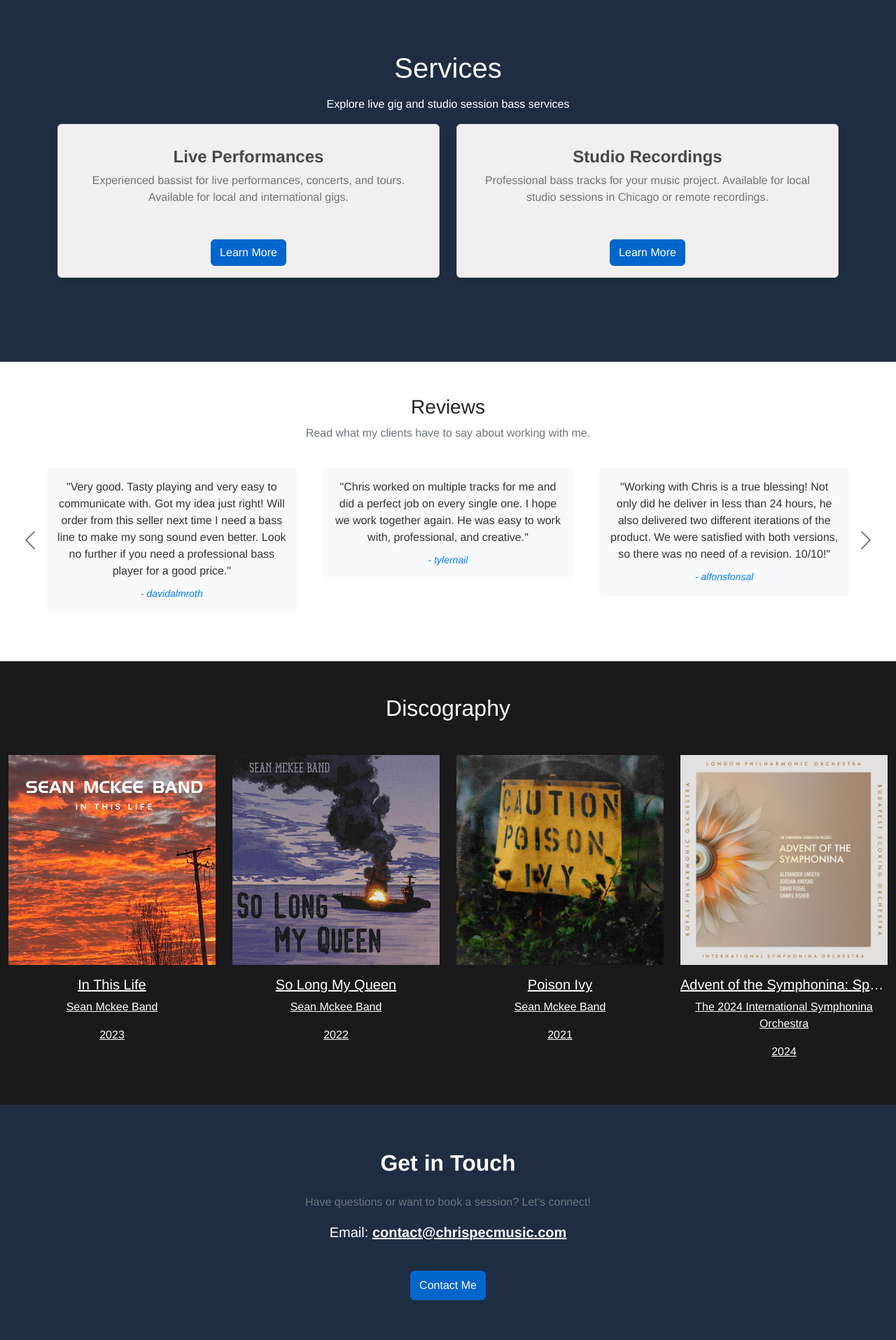
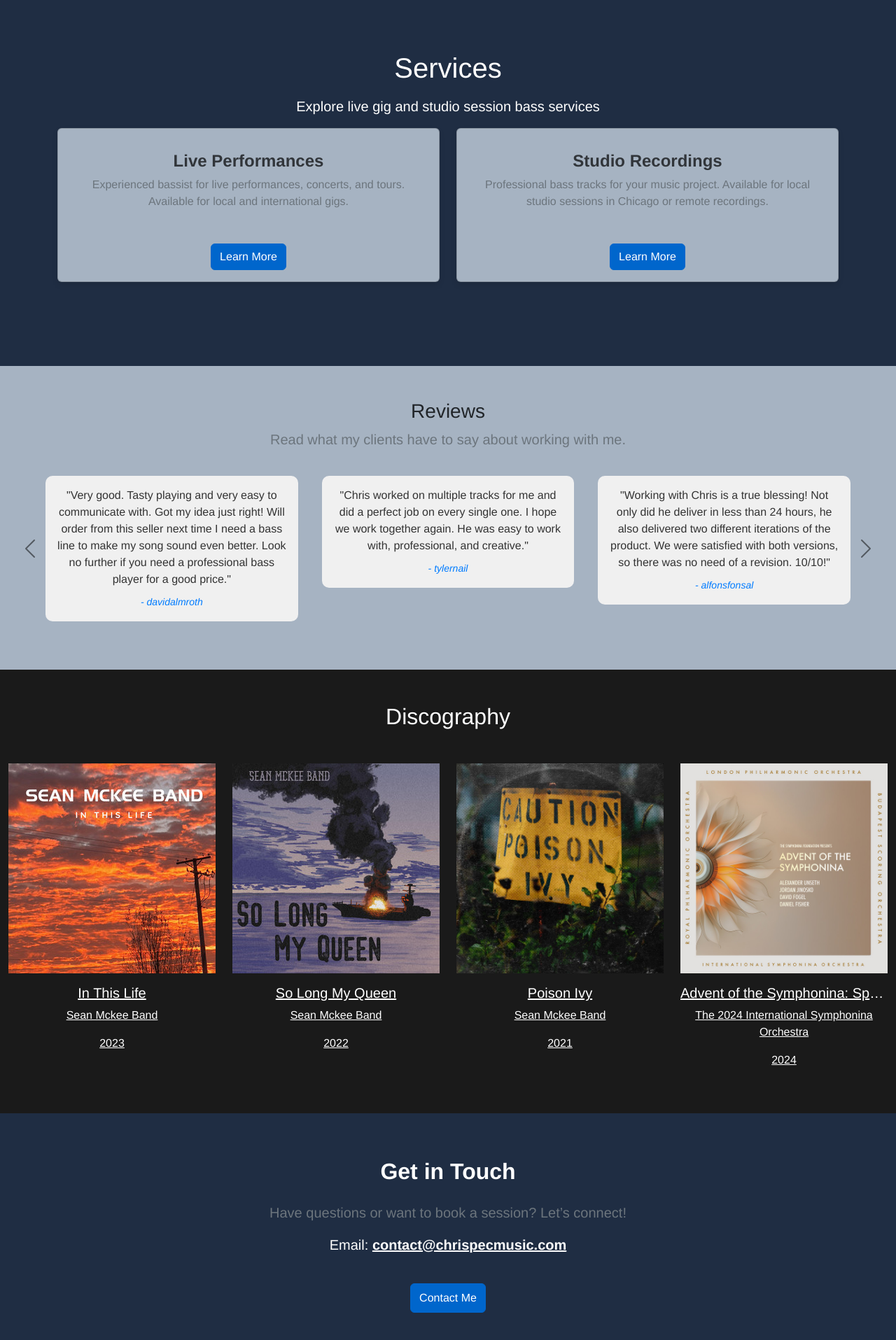
Before and after one commit to cpecoraro18/chrispecmusic, a Nuxt app in the folder frontend/: page / in a window 1280 px wide. Shown: the part 1069-2984 px from the top of the page at 70% size. Built offline with nearby package versions, Linux system fonts and the light colour scheme.

Commit message:
More cleanup

```diff
--- a/frontend/app.vue
+++ b/frontend/app.vue
@@ -68,6 +68,10 @@ body {
   margin-bottom: 5em;
 }
 
+.bg-light-blue {
+  background-color: var(--bg-light-blue);
+}
+
 .btn-primary {
   background-color: var(--primary);
   border-color: var(--primary);
--- a/frontend/components/ReviewList.vue
+++ b/frontend/components/ReviewList.vue
@@ -1,5 +1,5 @@
 <template>
-  <div class="container-fluid py-3 bg-white review-container">
+  <div class="container-fluid py-3 bg-light-blue review-container">
     <div id="reviewCarousel" class="carousel slide" data-bs-ride="carousel" data-bs-interval="10000">
       <div class="carousel-inner px-5">
         <div
@@ -178,7 +178,7 @@ export default {
 }
 
 .review-item {
-  background-color: #f8f9fa;
+  background-color: var(--bg-light);
   border-radius: 10px;
   padding: 20px;
   margin: 5px;
--- a/frontend/components/ServiceCards.vue
+++ b/frontend/components/ServiceCards.vue
@@ -3,7 +3,7 @@
     <div class="container">
       <h1 class="text-center mb-3">Services</h1>
         <div class="text-center mb-3">
-          <p>Explore live gig and studio session bass services</p>
+          <p class="lead">Explore live gig and studio session bass services</p>
         </div>
         <div class="row">
         <div class="col-12 col-lg-6 mb-4">
@@ -39,12 +39,8 @@
 
 <style scoped>
 
-.bg-light-blue {
+.custom-card {
   background-color: var(--bg-light-blue);
-}
-
-.custom-card {
-  background-color: var(--bg-light);
   color: var(--text-color-dark);
   box-shadow: 0 4px 8px rgba(0, 0, 0, 0.1);
   transition: transform 0.3s, box-shadow 0.3s;
--- a/frontend/pages/gear.vue
+++ b/frontend/pages/gear.vue
@@ -1,8 +1,8 @@
 <template>
     <div class="container py-5 min-vh-100">
         <h1 class="mb-4 text-center display-4">My Gear</h1>
-        <p>
-            Explore the essential equipment that shapes my sound and performance. From bass guitars and effects to amplifiers and recording tools, each piece is selected to enhance my music. Check out the gear that drives my setup below.
+        <p class="lead">
+            Learn more about the gear I use for live performances, studio recordings, and practice sessions.
         </p>
         <div class="row mb-4 gx-3">
             <div class="col-lg-3 offset-lg-9 mb-3">
@@ -10,7 +10,7 @@
                     v-model="selectedType"
                     class="form-select"
                 >
-                    <option value="">All Types</option>
+                    <option value="">Filter by Type</option>
                     <option value="Bass">Bass</option>
                     <option value="Amp">Amp</option>
                     <option value="Cabinet">Cabinet</option>
@@ -24,8 +24,8 @@
         <div class="row row-cols-1 row-cols-md-3 g-4">
             <!-- Gear Items -->
             <div v-for="item in filteredGearItems" :key="item.name" class="col-12 col-lg-4">
-                <div class="card h-100 shadow-sm">
-                    <img :src="item.image" :alt="item.name" class="card-img-top" />
+                <div class="card h-100 shadow-sm bg-light-blue text-dark border-0">
+                    <img :src="item.image" :alt="item.name" class="card-img-top m-0" />
                     <div class="card-body d-flex flex-column">
                         <h5 class="card-title">{{ item.name }}</h5>
                          <div>
@@ -65,13 +65,13 @@ export default {
                     name: 'Fender American Standard P Bass',
                     type: 'Bass',
                     image: '/img/gear/Fender-P-Bass.png',
-                    description: 'Latest addition, delivering classic Precision Bass tones with modern reliability.'
+                    description: 'Delivering classic Precision Bass tones with modern reliability.'
                 },
                 {
                     name: 'Knilling Bucharest Upright Bass',
                     type: 'Bass',
                     image: '/img/gear/Knilling-Upright.png',
-                    description: 'My new upright bass, perfect for jazz and acoustic sessions.'
+                    description: 'Upright bass, perfect for jazz and acoustic sessions.'
                 },
                 {
                     name: 'Markbass Little Mark 3 Amp',
--- a/frontend/pages/index.vue
+++ b/frontend/pages/index.vue
@@ -29,9 +29,9 @@
 
     <service-cards></service-cards>
 
-    <div class="bg-white py-5 mt-5">
+    <div class="bg-light-blue py-5 mt-5">
       <h3 class="text-dark">Reviews</h3>
-      <p class="text-center text-muted mb-3">Read what my clients have to say about working with me.</p>
+      <p class="lead text-muted">Read what my clients have to say about working with me.</p>
       <review-list></review-list>
     </div>
 
@@ -42,7 +42,7 @@
   <div class="container-fluid py-3 mt-5">
     <div class="row text-center">
     <h2 class="mx-auto mb-4 fw-bold">Get in Touch</h2>
-    <p class="text-muted">Have questions or want to book a session? Let’s connect!</p>
+    <p class="text-muted lead">Have questions or want to book a session? Let’s connect!</p>
   </div>
   <div class="row">
     <div class="col-lg-6 mx-auto text-center">
--- a/frontend/pages/portfolio.vue
+++ b/frontend/pages/portfolio.vue
@@ -1,7 +1,8 @@
 <template>
     <div class="portfolio py-5">
-        <div class="container-fluid">
-            <h1 class="text-center mb-5">Portfolio</h1>
+        <div class="container-fluid px-5">
+            <h1 class="text-center">Portfolio</h1>
+            <p class="lead">Explore My Work</p>
             <div class="d-flex justify-content-center">
                 <h2 class="border-bottom pb-1 mb-4">Videos</h2>
             </div>
@@ -22,6 +23,21 @@
     </div>
 
     <discography-list></discography-list>
+
+
+    <div class="bg-light-blue py-5">
+      <h3 class="text-dark">Reviews</h3>
+      <p class="text-center text-muted mb-3">Read what my clients have to say about working with me.</p>
+      <review-list></review-list>
+    </div>
+
+
+    <div class="container-fluid py-3 mt-5">
+        <div class="row text-center">
+            <h2 class="mx-auto mb-4 fw-bold">Get in Touch</h2>
+            <p>Have questions or want to book a session? <a href="mailto:contact@chrispecmusic.com">Reach Out!</a></p>
+        </div>
+    </div>
 </template>
 
 <script>
@@ -91,13 +107,8 @@ export default {
 </script>
 
 <style scoped>
-
-.bg-light-blue {
-    background-color: var(--bg-light-blue);
-}
-
 .embed-responsive-item {
-    height: 40vh;
+    height: 30vh;
     width: 100%;
 }
 </style>
--- a/frontend/pages/services/gig.vue
+++ b/frontend/pages/services/gig.vue
@@ -63,6 +63,7 @@ useHead({
   background-color: var(--bg-light-blue);
   color: var(--text-color-dark);
   border: none;
+  padding: 1em;
 }
 
 .img-fluid {
--- a/frontend/pages/services/studio.vue
+++ b/frontend/pages/services/studio.vue
@@ -81,6 +81,7 @@ useHead({
   background-color: var(--bg-light-blue);
   color: var(--text-color-dark);
   border: none;
+  padding: 1em;
 }
 
 .img-fluid {
```
